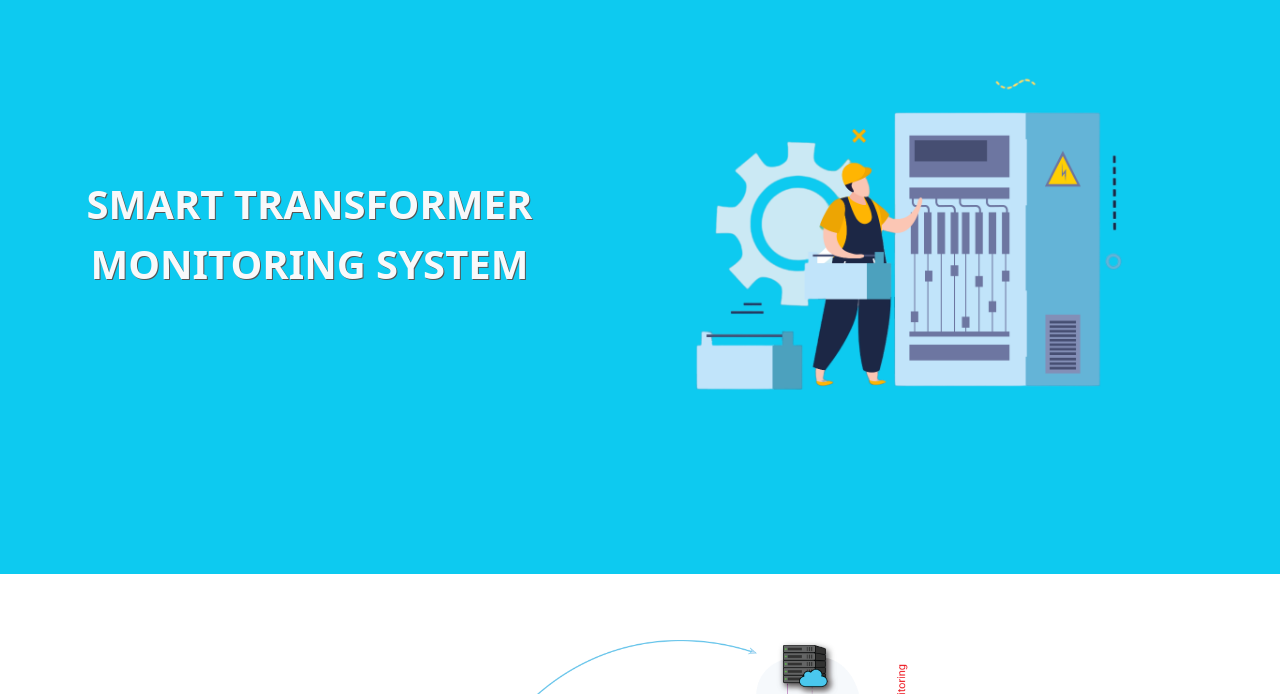
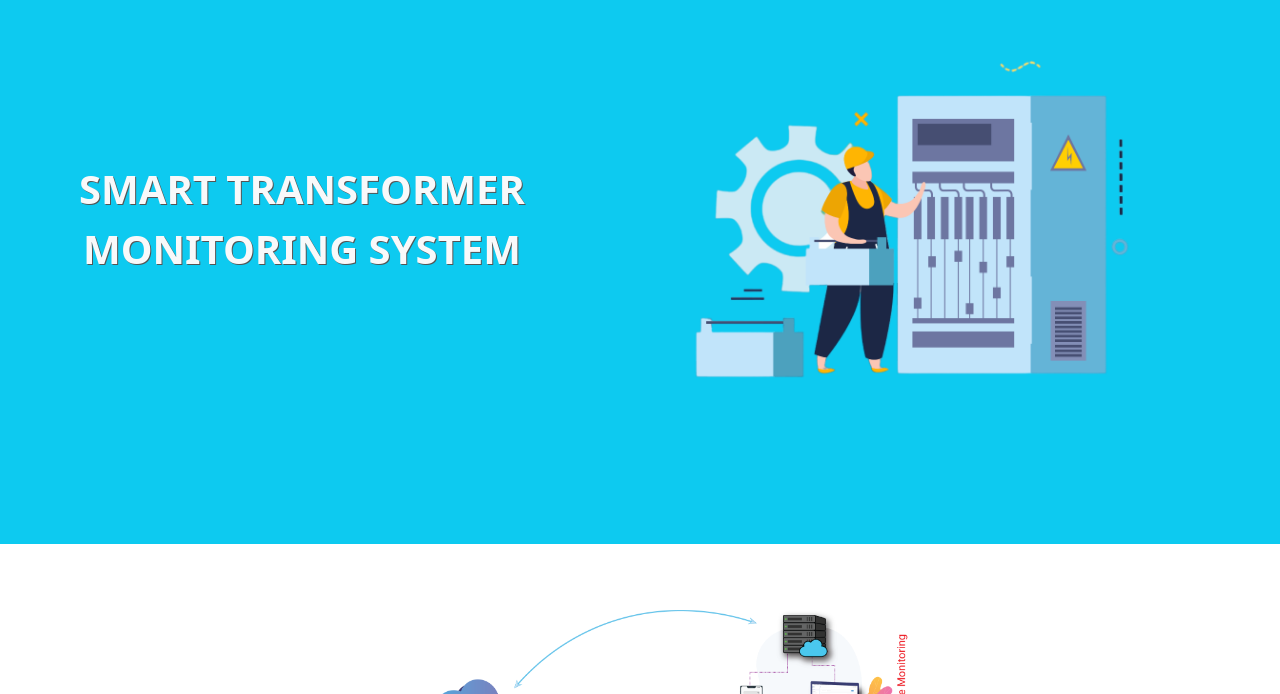
Before and after one commit to MD-Tauhid/smart-monitoring, a React (Vite) app: page / in a window 1280 px wide. Shown: the part 106-800 px from the top of the page. Built offline with nearby package versions, Linux system fonts and the light colour scheme.

Commit message:
make the banner beautiful

```diff
--- a/src/Components/Banner/Banner.jsx
+++ b/src/Components/Banner/Banner.jsx
@@ -5,7 +5,7 @@ const Banner = () => {
     return (
         <div
             className='d-flex flex-column flex-md-row justify-content-around align-items-center bg-info w-100'
-            style={{ padding:'40px' }}
+            style={{ padding:'20px 30px 20px 30px' }}
         >
             <div className='fs-1 fw-bold text-light text-center text-uppercase text-shadow px-3'>Smart Transformer <br /> Monitoring System</div>
             <img src={banImg} className='w-50' alt="Banner Image"/>
```
